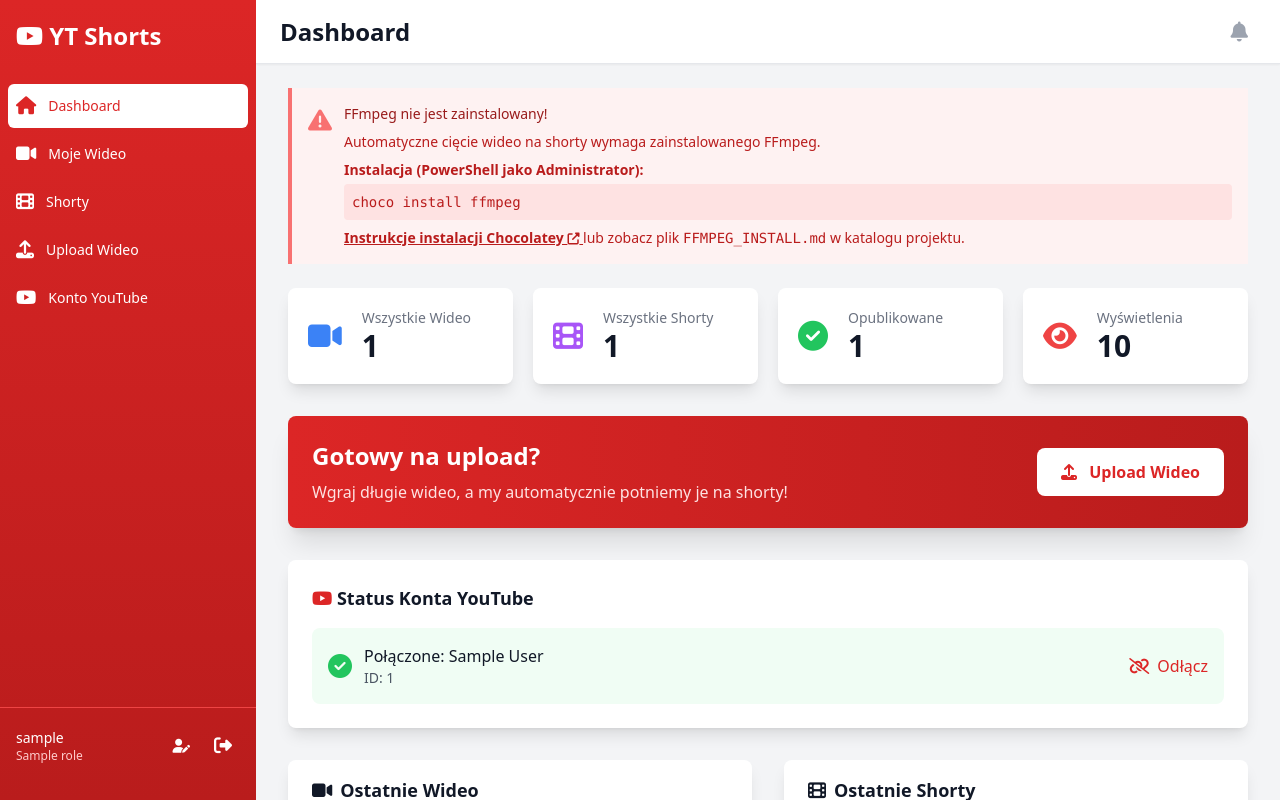
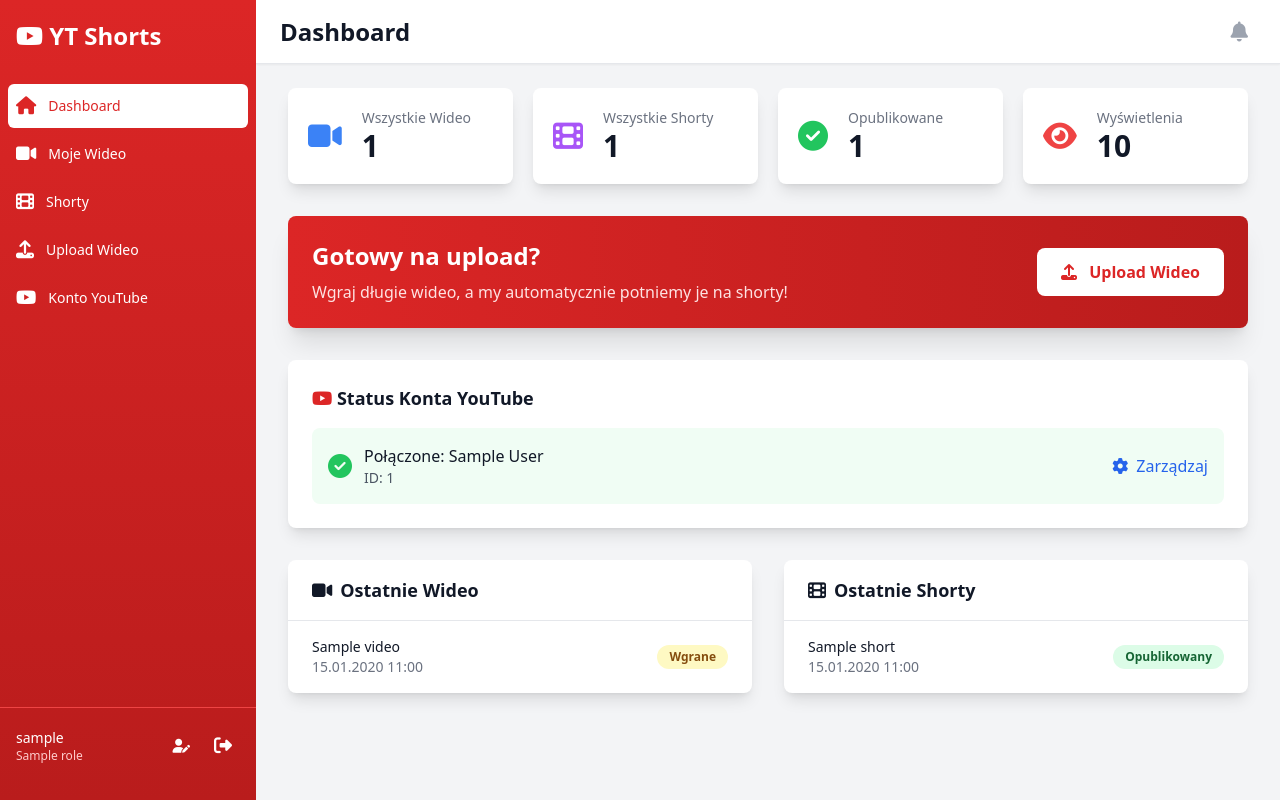
Before and after one commit to dawid-gulczynski/YoutubeUploaderApp, a Django app: page /dashboard/ in a window 1280 px wide. Run offline with Django 5.2, Linux system fonts and the light colour scheme; a user stored in the database is signed in; tables that the repository leaves empty hold one stand-in row (values such as "Sample post"); some libraries are stand-ins or nearby versions.

Commit message:
poprawiono dashboard

```diff
--- a/YoutubeUploaderApp/uploader/templates/uploader/dashboard.html
+++ b/YoutubeUploaderApp/uploader/templates/uploader/dashboard.html
@@ -4,33 +4,6 @@
 {% block page_title %}Dashboard{% endblock %}
 
 {% block content %}
-<!-- FFmpeg Warning -->
-{% if not ffmpeg_installed %}
-<div class="bg-red-50 border-l-4 border-red-400 p-4 mb-6">
-    <div class="flex">
-        <div class="flex-shrink-0">
-            <i class="fas fa-exclamation-triangle text-red-400 text-2xl"></i>
-        </div>
-        <div class="ml-3 flex-1">
-            <h3 class="text-sm font-medium text-red-800">FFmpeg nie jest zainstalowany!</h3>
-            <div class="mt-2 text-sm text-red-700">
-                <p>Automatyczne cięcie wideo na shorty wymaga zainstalowanego FFmpeg.</p>
-                <p class="mt-2">
-                    <strong>Instalacja (PowerShell jako Administrator):</strong>
-                </p>
-                <code class="block bg-red-100 p-2 mt-1 rounded">choco install ffmpeg</code>
-                <p class="mt-2">
-                    <a href="https://chocolatey.org/install" target="_blank" class="underline font-semibold">
-                        Instrukcje instalacji Chocolatey <i class="fas fa-external-link-alt text-xs"></i>
-                    </a>
-                    lub zobacz plik <code>FFMPEG_INSTALL.md</code> w katalogu projektu.
-                </p>
-            </div>
-        </div>
-    </div>
-</div>
-{% endif %}
-
 <!-- Stats Cards -->
 <div class="grid grid-cols-1 gap-5 sm:grid-cols-2 lg:grid-cols-4 mb-8">
     <div class="bg-white overflow-hidden shadow-lg rounded-lg hover:shadow-xl transition-shadow">
@@ -118,6 +91,7 @@
         <i class="fab fa-youtube text-red-600"></i> Status Konta YouTube
     </h3>
     {% if yt_account %}
+    {% if yt_account.is_active %}
     <div class="flex items-center justify-between p-4 bg-green-50 rounded-lg">
         <div class="flex items-center">
             <i class="fas fa-check-circle text-green-500 text-2xl mr-3"></i>
@@ -126,10 +100,24 @@
                 <p class="text-sm text-gray-600">ID: {{ yt_account.channel_id }}</p>
             </div>
         </div>
-        <a href="{% url 'uploader:disconnect_youtube' %}" class="text-red-600 hover:text-red-700">
-            <i class="fas fa-unlink mr-1"></i> Odłącz
+        <a href="{% url 'uploader:connect_youtube' %}" class="text-blue-600 hover:text-blue-700">
+            <i class="fas fa-cog mr-1"></i> Zarządzaj
         </a>
     </div>
+    {% else %}
+    <div class="flex items-center justify-between p-4 bg-red-50 rounded-lg">
+        <div class="flex items-center">
+            <i class="fas fa-times-circle text-red-500 text-2xl mr-3"></i>
+            <div>
+                <p class="font-medium text-gray-900">Konto nieaktywne: {{ yt_account.channel_name }}</p>
+                <p class="text-sm text-red-600">Wymagane ponowne połączenie</p>
+            </div>
+        </div>
+        <a href="{% url 'uploader:connect_youtube' %}" class="bg-red-600 text-white px-4 py-2 rounded-lg hover:bg-red-700">
+            <i class="fas fa-sync mr-1"></i> Połącz ponownie
+        </a>
+    </div>
+    {% endif %}
     {% else %}
     <div class="flex items-center justify-between p-4 bg-yellow-50 rounded-lg">
         <div class="flex items-center">
--- a/YoutubeUploaderApp/uploader/views.py
+++ b/YoutubeUploaderApp/uploader/views.py
@@ -309,6 +309,10 @@
         videos = Video.objects.filter(user=user)
         shorts = Short.objects.filter(video__user=user)
 
+        # Oblicz statystyki
+        from django.db.models import Sum
+        total_views = shorts.filter(upload_status='published').aggregate(Sum('views'))['views__sum'] or 0
+
         stats = {
             'total_videos': videos.count(),
             'processing_videos': videos.filter(status='processing').count(),
@@ -316,7 +320,7 @@
             'total_shorts': shorts.count(),
             'published_shorts': shorts.filter(upload_status='published').count(),
             'pending_shorts': shorts.filter(upload_status='pending').count(),
-            'total_views': shorts.aggregate(total=Sum('views'))['total'] or 0,
+            'total_views': total_views,
         }
 
         recent_videos = videos.order_by('-created_at')[:5]
@@ -328,14 +332,13 @@
             'recent_videos': recent_videos,
             'recent_shorts': recent_shorts,
             'yt_account': yt_account,
-            'ffmpeg_installed': check_ffmpeg_installed(),
         }
 
         return render(request, 'uploader/dashboard.html', context)
     except Exception as e:
         logger.error(f'Error loading dashboard for user {request.user.id}: {str(e)}')
         messages.error(request, '❌ Wystąpił błąd podczas ładowania dashboardu.')
-        return render(request, 'uploader/dashboard.html', {'stats': {}, 'ffmpeg_installed': False})
+        return render(request, 'uploader/dashboard.html', {'stats': {}})
 
 
 # ============================================================================
```
